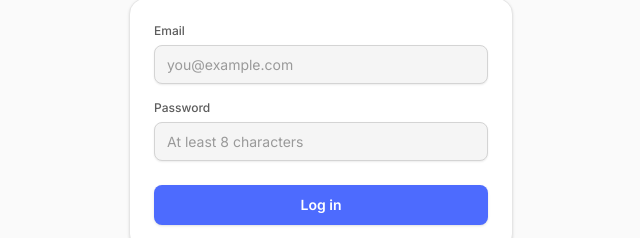
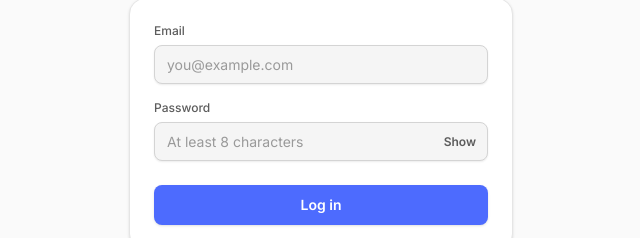
Before and after one commit to aashiyer/gridiron-edge, a React (Vite) app in the folder frontend/: page /login in a window 1280 px wide. Shown: the part 297-535 px from the top of the page, without its empty margins (319-959 px from the left). Built offline with nearby package versions, Linux system fonts and the light colour scheme; no server answers.

Commit message:
Login: show/hide password toggle, trim email whitespace, disable autocapitalize

```diff
--- a/frontend/src/pages/Login.tsx
+++ b/frontend/src/pages/Login.tsx
@@ -8,6 +8,7 @@ export function LoginPage() {
   const [mode, setMode] = useState<"login" | "signup">("login");
   const [email, setEmail] = useState("");
   const [password, setPassword] = useState("");
+  const [showPassword, setShowPassword] = useState(false);
   const [displayName, setDisplayName] = useState("");
   const [error, setError] = useState<string | null>(null);
   const [busy, setBusy] = useState(false);
@@ -30,9 +31,9 @@ export function LoginPage() {
     setBusy(true);
     try {
       if (mode === "login") {
-        await login(email, password);
+        await login(email.trim(), password);
       } else {
-        await signup(email, password, displayName);
+        await signup(email.trim(), password, displayName.trim());
       }
       navigate("/", { replace: true });
     } catch (e) {
@@ -74,6 +75,8 @@ export function LoginPage() {
             <input
               required
               type="email"
+              autoCapitalize="none"
+              autoCorrect="off"
               value={email}
               onChange={(e) => setEmail(e.target.value)}
               placeholder="you@example.com"
@@ -81,15 +84,29 @@ export function LoginPage() {
             />
           </Field>
           <Field label="Password">
+            <div className="relative">
               <input
                 required
-              type="password"
+                type={showPassword ? "text" : "password"}
                 minLength={8}
                 value={password}
                 onChange={(e) => setPassword(e.target.value)}
                 placeholder="At least 8 characters"
-              className="input"
+                autoCapitalize="none"
+                autoCorrect="off"
+                spellCheck={false}
+                className="input w-full pr-16"
               />
+              <button
+                type="button"
+                onClick={() => setShowPassword((v) => !v)}
+                aria-label={showPassword ? "Hide password" : "Show password"}
+                aria-pressed={showPassword}
+                className="absolute inset-y-0 right-0 px-3 text-xs font-semibold text-[var(--text-muted)] hover:text-[var(--accent)] transition-colors"
+              >
+                {showPassword ? "Hide" : "Show"}
+              </button>
+            </div>
           </Field>
 
           {error && <div className="text-xs text-[var(--destructive)]">{error}</div>}
```
Lines whose indentation alone changed are shown as unchanged.
